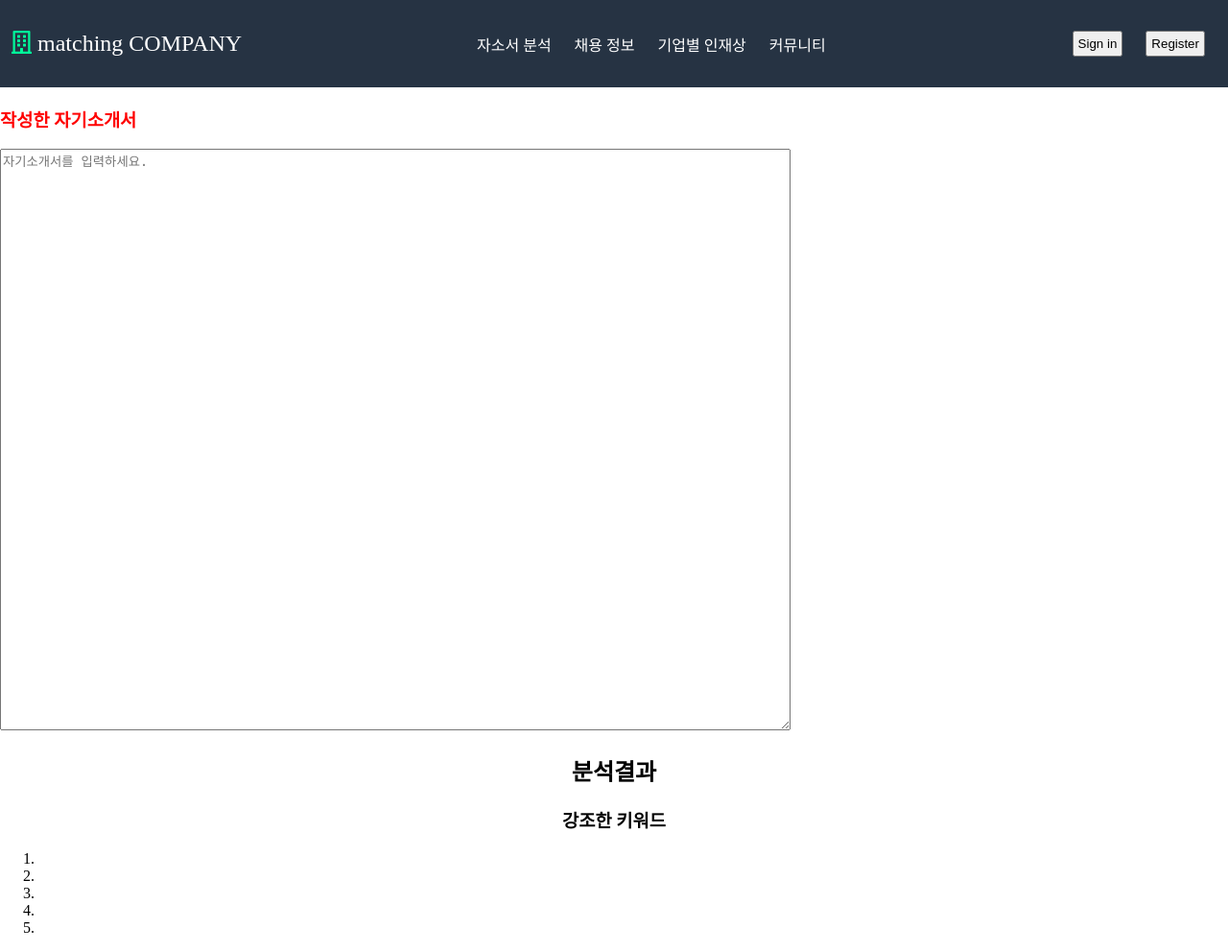
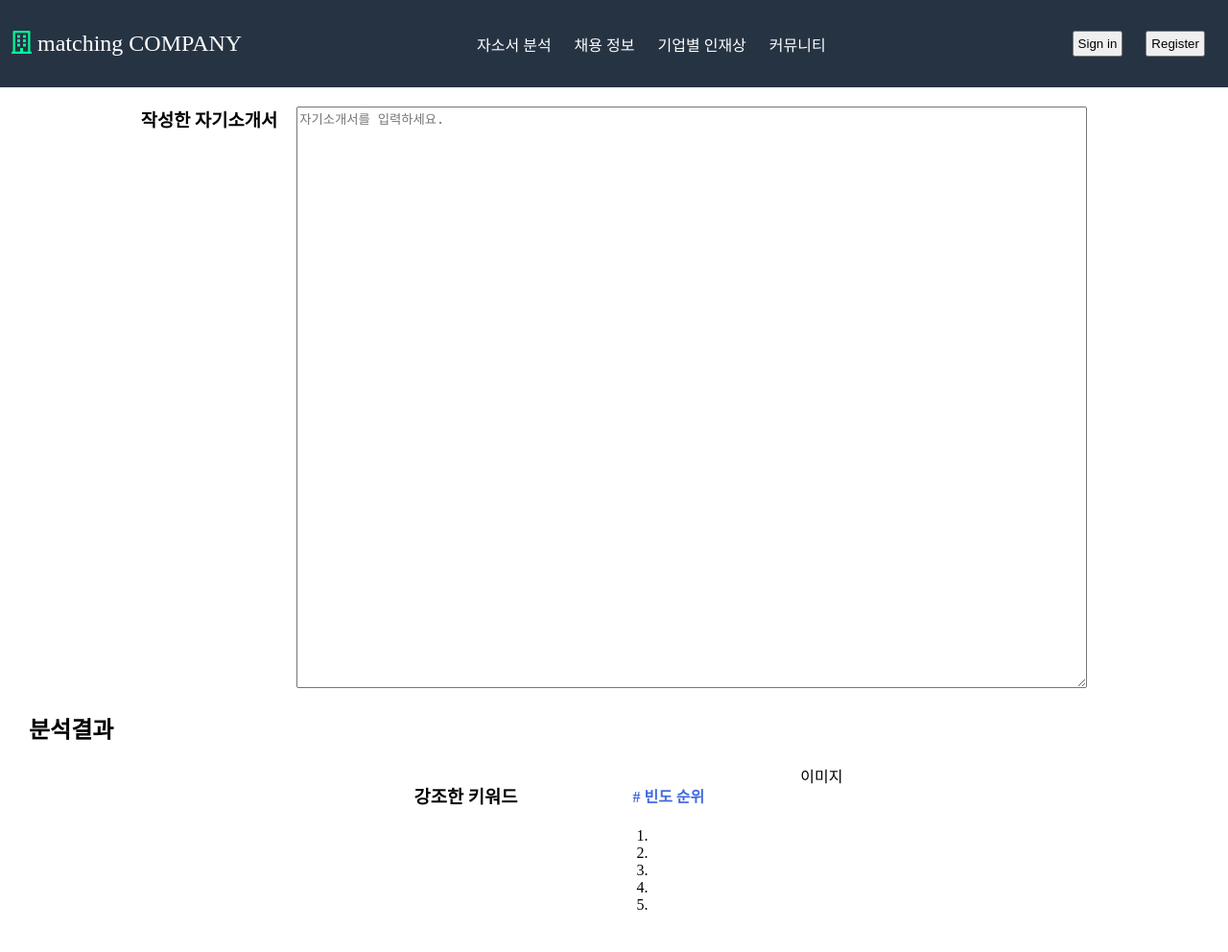
Before and after one commit to sa46lll/CoverLetter-Django, a Django app: page /community/result/ in a window 1280 px wide. Shown: the whole page at 96% size. After the commit the page ends 948 px from the top, so only its background shows below. Run offline with Django 3.2, Linux system fonts and the light colour scheme; some libraries are stand-ins or nearby versions.

Commit message:
modify style.css

```diff
--- a/CV/community/templates/result.html
+++ b/CV/community/templates/result.html
@@ -12,23 +12,31 @@
     {% block contents %}
     <div class="content">
         <h3 id="hi">작성한 자기소개서</h2>
+        <div class="letter-contents">
             <form method="">
                 <textarea id="letter-contents" rows="40" cols="100" placeholder="자기소개서를 입력하세요."></textarea>
             </form>
         </div>
+    </div>
 
     <!-- 자기소개서 분석 결과 -->
-    <h2>분석결과</h2>
+    <h2 id="result">분석결과</h2>
     <div class="Keyword">
         <h3>강조한 키워드</h3>
+        <div>
+            <h4># 빈도 순위</h4>
             <ol class="keyword_result">
                 <li></li>
                 <li></li>
                 <li></li>
                 <li></li>
                 <li></li>
-        </ul>
+            </ol>
+        </div>
+        <div>
+            이미지
             <!-- 워드클라우드 이미지 삽입하는 곳 -->
+        </div>
     </div>
 
     {% endblock %}
--- a/CV/static/css/style.css
+++ b/CV/static/css/style.css
@@ -126,10 +126,45 @@ h6.info{
 
 /* 자기소개서 분석결과 페이지 */
 .content{
-    text-align: left;
-    color:blue;
+    display: flex;
+    flex-direction: row;
+    justify-content: center;
+
+}
+
+.letter-contents{
+    display: absolute;
+    padding-top: 20px;
+    padding-left: 20px;
+    left: 50%;
+
 }
 
 #hi{
-    color: red;
+    text-align: left;
+
 }
+
+#result{
+    padding-left: 30px;
+    text-align: left;
+}
+
+.Keyword{
+    display: flex;
+    flex-direction: row;
+    justify-content: center;
+}
+
+.Keyword h3{
+    padding-left: 30px;
+}
+
+.Keyword div{
+    padding-left: 100px;
+}
+
+.Keyword div h4{
+    padding-left: 20px;
+    color:royalblue;
+}
```
Also changed, not shown: CV/community/migrations/0002_auto_20210715_1921.py (added), CV/db.sqlite3. Lines whose indentation alone changed are shown as unchanged.
